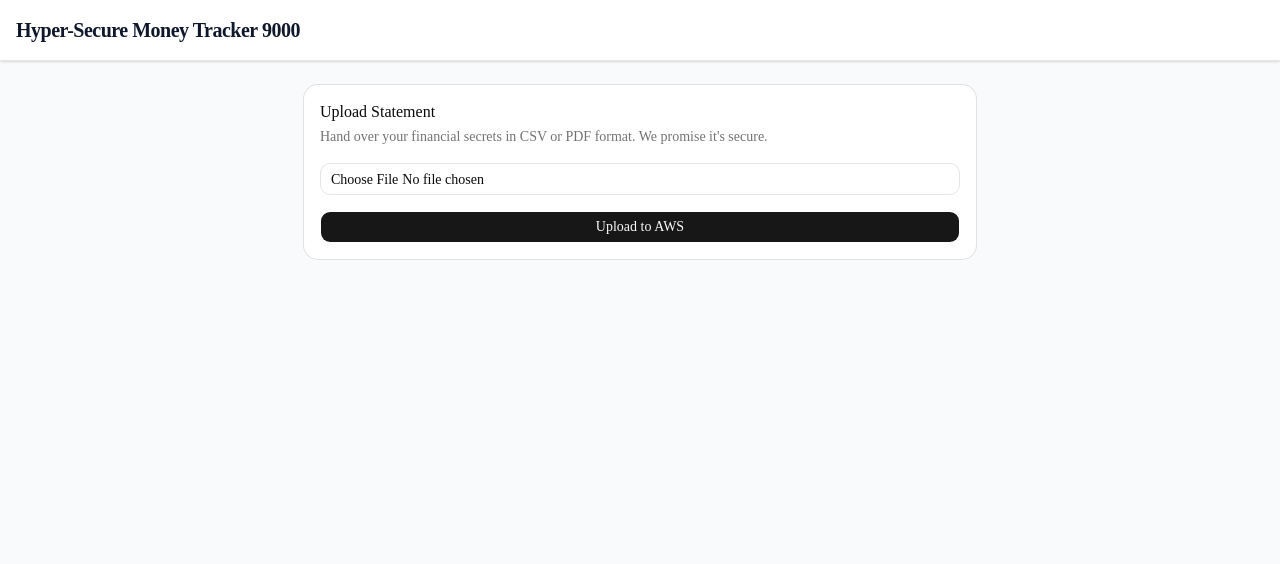
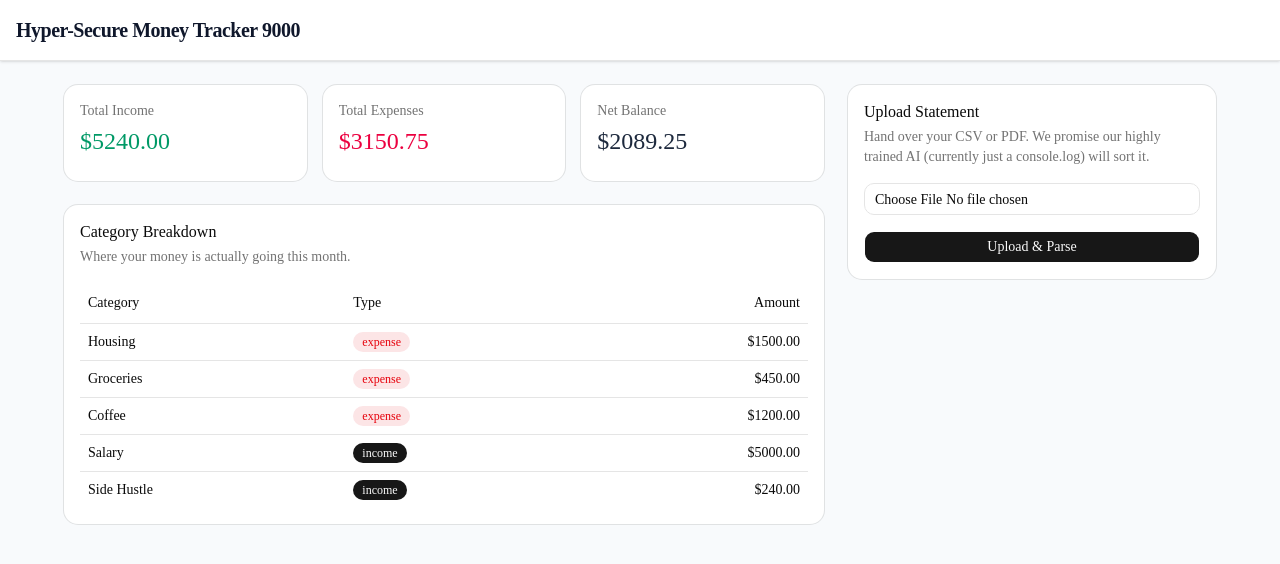
Before and after one commit to SaveSlip/budget-app, a Next.js app: page /dashboard in a window 1280 px wide. Shown: the top 564 px of the page. Built offline with nearby package versions, Linux system fonts and the light colour scheme.

Commit message:
Feat/animations and styling (#2)
* feat: add highly secure file upload illusion

* feat: complete static dashboard layout

```diff
--- a/src/app/dashboard/page.tsx
+++ b/src/app/dashboard/page.tsx
@@ -8,17 +8,117 @@ import {
 } from "@/components/ui/card";
 import { Button } from "@/components/ui/button";
 import { Input } from "@/components/ui/input";
+import {
+  Table,
+  TableBody,
+  TableCell,
+  TableHead,
+  TableHeader,
+  TableRow,
+} from "@/components/ui/table";
+import { Badge } from "@/components/ui/badge";
 import { uploadBankStatement } from "./actions";
+
+// --- THE ILLUSION OF DATA ---
+// When we hook up DynamoDB, this will be replaced by a Server Action fetching real data.
+const mockSummary = {
+  totalIncome: 5240.0,
+  totalExpense: 3150.75,
+  netBalance: 2089.25,
+};
+
+const mockCategoryBreakdown = [
+  { id: 1, category: "Housing", amount: 1500, type: "expense" },
+  { id: 2, category: "Groceries", amount: 450, type: "expense" },
+  { id: 3, category: "Coffee", amount: 1200, type: "expense" }, // Look, we all have vices.
+  { id: 4, category: "Salary", amount: 5000, type: "income" },
+  { id: 5, category: "Side Hustle", amount: 240, type: "income" },
+];
 
 export default function DashboardPage() {
   return (
-    <div className="mx-auto max-w-2xl">
+    <div className="mx-auto max-w-6xl grid gap-6 md:grid-cols-12">
+      {/* LEFT COLUMN: The Summary & Categories (Spans 8 columns) */}
+      <div className="md:col-span-8 flex flex-col gap-6">
+        {/* Top-Level Summary Cards */}
+        <div className="grid grid-cols-1 gap-4 sm:grid-cols-3">
+          <Card>
+            <CardHeader className="pb-2">
+              <CardDescription>Total Income</CardDescription>
+              <CardTitle className="text-2xl text-emerald-600">
+                ${mockSummary.totalIncome.toFixed(2)}
+              </CardTitle>
+            </CardHeader>
+          </Card>
+          <Card>
+            <CardHeader className="pb-2">
+              <CardDescription>Total Expenses</CardDescription>
+              <CardTitle className="text-2xl text-rose-600">
+                ${mockSummary.totalExpense.toFixed(2)}
+              </CardTitle>
+            </CardHeader>
+          </Card>
+          <Card>
+            <CardHeader className="pb-2">
+              <CardDescription>Net Balance</CardDescription>
+              <CardTitle className="text-2xl text-slate-800">
+                ${mockSummary.netBalance.toFixed(2)}
+              </CardTitle>
+            </CardHeader>
+          </Card>
+        </div>
+
+        {/* Category Breakdown Table */}
+        <Card>
+          <CardHeader>
+            <CardTitle>Category Breakdown</CardTitle>
+            <CardDescription>
+              Where your money is actually going this month.
+            </CardDescription>
+          </CardHeader>
+          <CardContent>
+            <Table>
+              <TableHeader>
+                <TableRow>
+                  <TableHead>Category</TableHead>
+                  <TableHead>Type</TableHead>
+                  <TableHead className="text-right">Amount</TableHead>
+                </TableRow>
+              </TableHeader>
+              <TableBody>
+                {mockCategoryBreakdown.map((item) => (
+                  <TableRow key={item.id}>
+                    <TableCell className="font-medium">
+                      {item.category}
+                    </TableCell>
+                    <TableCell>
+                      <Badge
+                        variant={
+                          item.type === "income" ? "default" : "destructive"
+                        }
+                      >
+                        {item.type}
+                      </Badge>
+                    </TableCell>
+                    <TableCell className="text-right">
+                      ${item.amount.toFixed(2)}
+                    </TableCell>
+                  </TableRow>
+                ))}
+              </TableBody>
+            </Table>
+          </CardContent>
+        </Card>
+      </div>
+
+      {/* RIGHT COLUMN: The Upload Form (Spans 4 columns) */}
+      <div className="md:col-span-4">
         <Card>
           <CardHeader>
             <CardTitle>Upload Statement</CardTitle>
             <CardDescription>
-            Hand over your financial secrets in CSV or PDF format. We promise
-            it's secure.
+              Hand over your CSV or PDF. We promise our highly trained AI
+              (currently just a console.log) will sort it.
             </CardDescription>
           </CardHeader>
           <CardContent>
@@ -30,10 +130,13 @@ export default function DashboardPage() {
                 required
                 className="cursor-pointer"
               />
-            <Button type="submit">Upload to AWS</Button>
+              <Button type="submit" className="w-full">
+                Upload & Parse
+              </Button>
             </form>
           </CardContent>
         </Card>
       </div>
+    </div>
   );
 }
--- /dev/null
+++ b/src/components/ui/badge.tsx
@@ -0,0 +1,49 @@
+import * as React from "react";
+import { cva, type VariantProps } from "class-variance-authority";
+import { Slot } from "radix-ui";
+
+import { cn } from "@/lib/utils";
+
+const badgeVariants = cva(
+  "group/badge inline-flex h-5 w-fit shrink-0 items-center justify-center gap-1 overflow-hidden rounded-4xl border border-transparent px-2 py-0.5 text-xs font-medium whitespace-nowrap transition-all focus-visible:border-ring focus-visible:ring-[3px] focus-visible:ring-ring/50 has-data-[icon=inline-end]:pr-1.5 has-data-[icon=inline-start]:pl-1.5 aria-invalid:border-destructive aria-invalid:ring-destructive/20 dark:aria-invalid:ring-destructive/40 [&>svg]:pointer-events-none [&>svg]:size-3!",
+  {
+    variants: {
+      variant: {
+        default: "bg-primary text-primary-foreground [a]:hover:bg-primary/80",
+        secondary:
+          "bg-secondary text-secondary-foreground [a]:hover:bg-secondary/80",
+        destructive:
+          "bg-destructive/10 text-destructive focus-visible:ring-destructive/20 dark:bg-destructive/20 dark:focus-visible:ring-destructive/40 [a]:hover:bg-destructive/20",
+        outline:
+          "border-border text-foreground [a]:hover:bg-muted [a]:hover:text-muted-foreground",
+        ghost:
+          "hover:bg-muted hover:text-muted-foreground dark:hover:bg-muted/50",
+        link: "text-primary underline-offset-4 hover:underline",
+      },
+    },
+    defaultVariants: {
+      variant: "default",
+    },
+  },
+);
+
+function Badge({
+  className,
+  variant = "default",
+  asChild = false,
+  ...props
+}: React.ComponentProps<"span"> &
+  VariantProps<typeof badgeVariants> & { asChild?: boolean }) {
+  const Comp = asChild ? Slot.Root : "span";
+
+  return (
+    <Comp
+      data-slot="badge"
+      data-variant={variant}
+      className={cn(badgeVariants({ variant }), className)}
+      {...props}
+    />
+  );
+}
+
+export { Badge, badgeVariants };
--- /dev/null
+++ b/src/components/ui/table.tsx
@@ -0,0 +1,116 @@
+"use client";
+
+import * as React from "react";
+
+import { cn } from "@/lib/utils";
+
+function Table({ className, ...props }: React.ComponentProps<"table">) {
+  return (
+    <div
+      data-slot="table-container"
+      className="relative w-full overflow-x-auto"
+    >
+      <table
+        data-slot="table"
+        className={cn("w-full caption-bottom text-sm", className)}
+        {...props}
+      />
+    </div>
+  );
+}
+
+function TableHeader({ className, ...props }: React.ComponentProps<"thead">) {
+  return (
+    <thead
+      data-slot="table-header"
+      className={cn("[&_tr]:border-b", className)}
+      {...props}
+    />
+  );
+}
+
+function TableBody({ className, ...props }: React.ComponentProps<"tbody">) {
+  return (
+    <tbody
+      data-slot="table-body"
+      className={cn("[&_tr:last-child]:border-0", className)}
+      {...props}
+    />
+  );
+}
+
+function TableFooter({ className, ...props }: React.ComponentProps<"tfoot">) {
+  return (
+    <tfoot
+      data-slot="table-footer"
+      className={cn(
+        "border-t bg-muted/50 font-medium [&>tr]:last:border-b-0",
+        className,
+      )}
+      {...props}
+    />
+  );
+}
+
+function TableRow({ className, ...props }: React.ComponentProps<"tr">) {
+  return (
+    <tr
+      data-slot="table-row"
+      className={cn(
+        "border-b transition-colors hover:bg-muted/50 has-aria-expanded:bg-muted/50 data-[state=selected]:bg-muted",
+        className,
+      )}
+      {...props}
+    />
+  );
+}
+
+function TableHead({ className, ...props }: React.ComponentProps<"th">) {
+  return (
+    <th
+      data-slot="table-head"
+      className={cn(
+        "h-10 px-2 text-left align-middle font-medium whitespace-nowrap text-foreground [&:has([role=checkbox])]:pr-0",
+        className,
+      )}
+      {...props}
+    />
+  );
+}
+
+function TableCell({ className, ...props }: React.ComponentProps<"td">) {
+  return (
+    <td
+      data-slot="table-cell"
+      className={cn(
+        "p-2 align-middle whitespace-nowrap [&:has([role=checkbox])]:pr-0",
+        className,
+      )}
+      {...props}
+    />
+  );
+}
+
+function TableCaption({
+  className,
+  ...props
+}: React.ComponentProps<"caption">) {
+  return (
+    <caption
+      data-slot="table-caption"
+      className={cn("mt-4 text-sm text-muted-foreground", className)}
+      {...props}
+    />
+  );
+}
+
+export {
+  Table,
+  TableHeader,
+  TableBody,
+  TableFooter,
+  TableHead,
+  TableRow,
+  TableCell,
+  TableCaption,
+};
```
Lines whose indentation alone changed are shown as unchanged.
